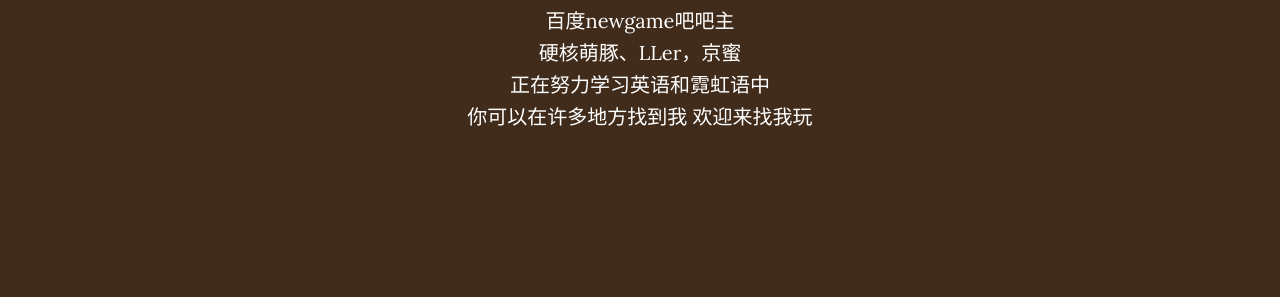
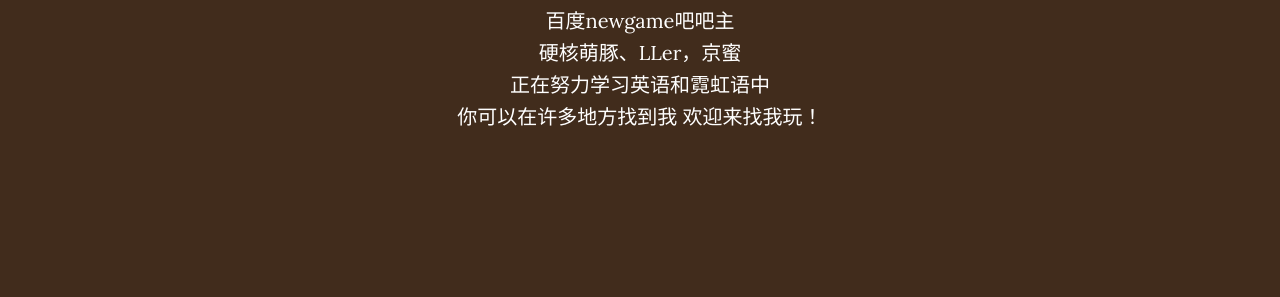
Before and after one commit to TakimotoUki/takimotouki.github.io, a Jekyll site: the page built from index.html, in a window 1280 px wide and 900 px high, scrolled down 1103 px. Shown: the part 156-453 px from the top of the window. Built offline with Jekyll 4.4.1, drawn with Linux system fonts in a browser that asks for light colours.

```diff
--- a/_includes/about.html
+++ b/_includes/about.html
@@ -3,7 +3,7 @@
         <div class="row">
             <div class="col-lg-8 col-lg-offset-2">
                 <h2>自我介绍</h2>
-                <p>这里是涼月ゆき(之前叫夜导ing来着)<br />一个什么都想做的奇怪的家伙<br />现实中高中狗一只<br />百度newgame吧吧主<br />硬核萌豚、LLer，京蜜<br />正在努力学习英语和霓虹语中<br />你可以在许多地方找到我 欢迎来找我玩
+                <p>这里是涼月ゆき(之前叫夜导ing来着)<br />一个什么都想做的奇怪的家伙<br />现实中高中狗一只<br />百度newgame吧吧主<br />硬核萌豚、LLer，京蜜<br />正在努力学习英语和霓虹语中<br />你可以在许多地方找到我 欢迎来找我玩！
             </div>
         </div>
     </section>
```
